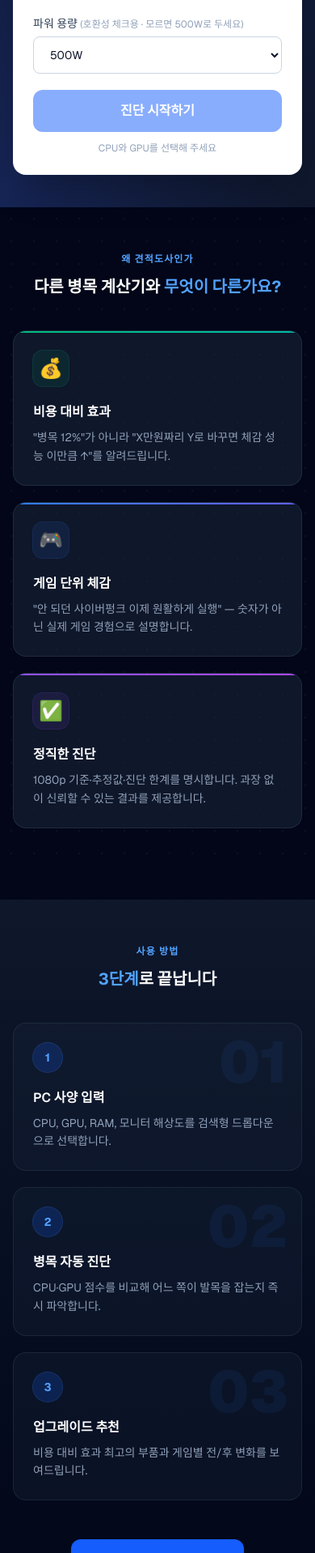
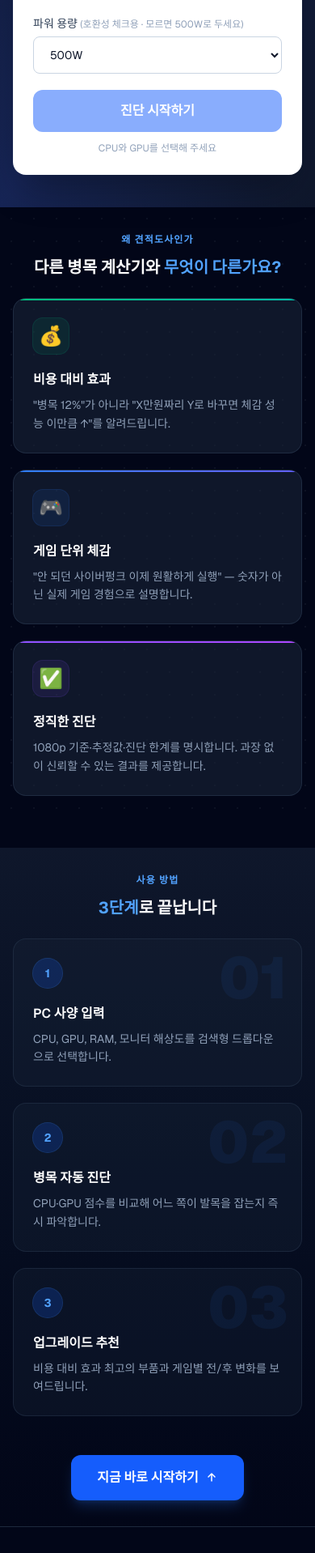
Before and after one commit to limhoooo/estmaster, a Next.js app: page / in a window 390 px wide. Shown: the part 694-2612 px from the top of the page at 81% size. Built offline with nearby package versions, Linux system fonts and the light colour scheme.

Commit message:
fix: 모바일 섹션 상하 여백 축소 (py-14→py-8, mb-10→mb-6)
Co-Authored-By: Claude Sonnet 4.6 <noreply@anthropic.com>

```diff
--- a/src/components/home/FeatureSection.tsx
+++ b/src/components/home/FeatureSection.tsx
@@ -34,13 +34,13 @@ export default function FeatureSection() {
   return (
     <AnimatedSection
       id="features"
-      className="bg-dot-grid bg-slate-950 px-4 py-14 sm:py-20 sm:px-6 lg:px-8"
+      className="bg-dot-grid bg-slate-950 px-4 py-8 sm:py-16 sm:px-6 lg:px-8"
     >
       <div className="mx-auto w-full max-w-5xl">
         <p className="stagger-child stagger-0 mb-3 text-center text-xs font-semibold uppercase tracking-widest text-blue-400">
           왜 견적도사인가
         </p>
-        <h2 className="stagger-child stagger-0 mb-10 text-center text-xl font-bold text-white sm:mb-14 sm:text-2xl md:text-3xl">
+        <h2 className="stagger-child stagger-0 mb-6 text-center text-xl font-bold text-white sm:mb-10 sm:text-2xl md:text-3xl">
           다른 병목 계산기와{' '}
           <span className="text-blue-400">무엇이 다른가요?</span>
         </h2>
--- a/src/components/home/HowItWorksSection.tsx
+++ b/src/components/home/HowItWorksSection.tsx
@@ -26,13 +26,13 @@ export default function HowItWorksSection() {
   return (
     <AnimatedSection
       id="how-it-works"
-      className="bg-gradient-to-b from-slate-900 to-slate-950 px-4 py-14 sm:py-20 sm:px-6 lg:px-8"
+      className="bg-gradient-to-b from-slate-900 to-slate-950 px-4 py-8 sm:py-16 sm:px-6 lg:px-8"
     >
       <div className="mx-auto w-full max-w-5xl">
         <p className="stagger-child stagger-0 mb-3 text-center text-xs font-semibold uppercase tracking-widest text-blue-400">
           사용 방법
         </p>
-        <h2 className="stagger-child stagger-0 mb-10 text-center text-xl font-bold text-white sm:mb-14 sm:text-2xl md:text-3xl">
+        <h2 className="stagger-child stagger-0 mb-6 text-center text-xl font-bold text-white sm:mb-10 sm:text-2xl md:text-3xl">
           <span className="text-blue-400">3단계</span>로 끝납니다
         </h2>
 
```
